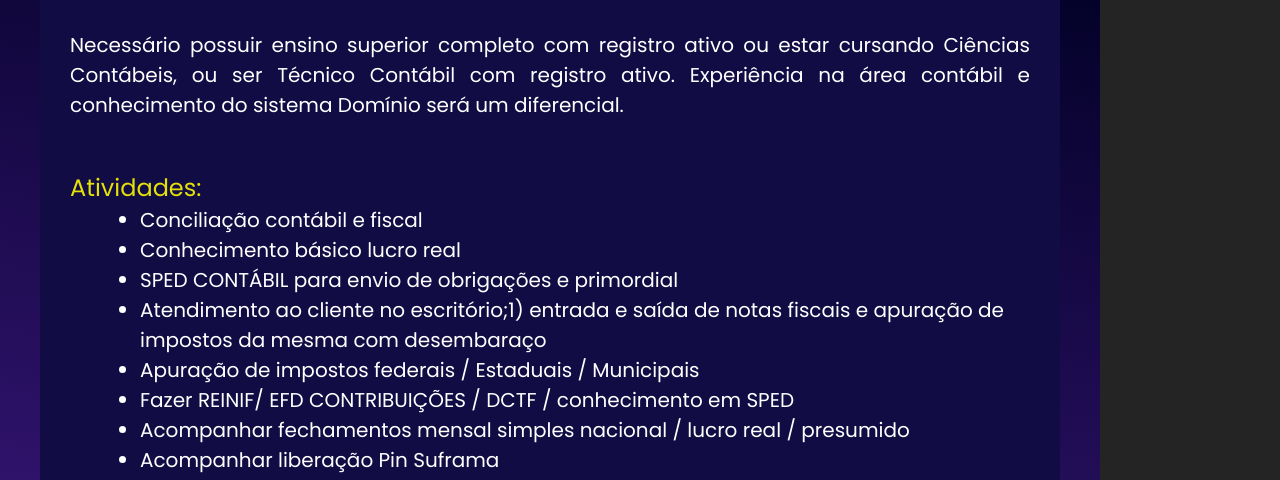
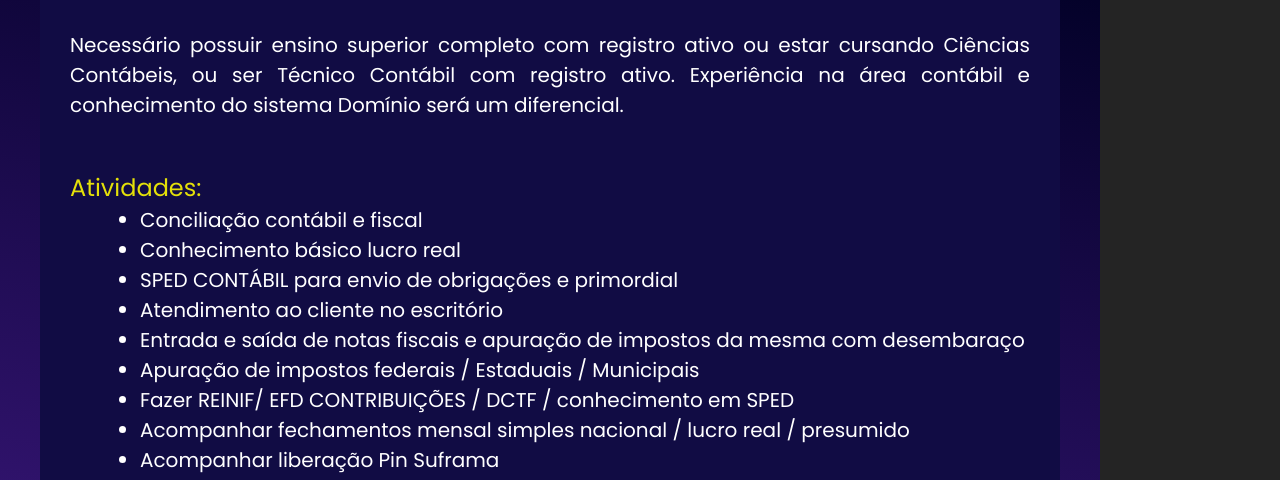
Before and after one commit to Luciano-gOliveira/analista-contabil, a plain HTML site: page index.html in a window 1280 px wide. Shown: the part 297-777 px from the top of the page. Drawn offline with Linux system fonts and the light colour scheme.

Commit message:
fix: atividades2

```diff
--- a/index.html
+++ b/index.html
@@ -35,8 +35,8 @@
               <li>Conciliação contábil e fiscal</li>
               <li>Conhecimento básico lucro real</li>
               <li>SPED CONTÁBIL para envio de obrigações e primordial</li>
-              <li>Atendimento ao cliente no escritório;1) entrada e saída
-                de notas fiscais e apuração de impostos da mesma com desembaraço</li>
+              <li>Atendimento ao cliente no escritório</li>
+              <li>Entrada e saída de notas fiscais e apuração de impostos da mesma com desembaraço</li>
               <li>Apuração de impostos federais / Estaduais / Municipais</li>
               <li>Fazer REINIF/ EFD CONTRIBUIÇÕES / DCTF / conhecimento em SPED</li>
               <li>Acompanhar fechamentos mensal simples nacional / lucro real / presumido</li>
```
